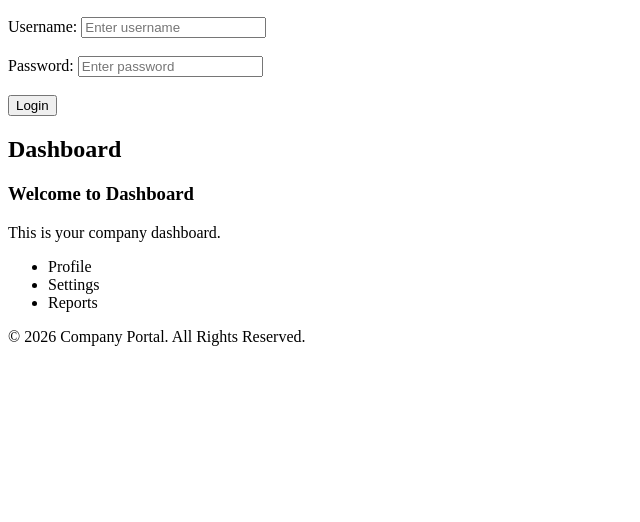
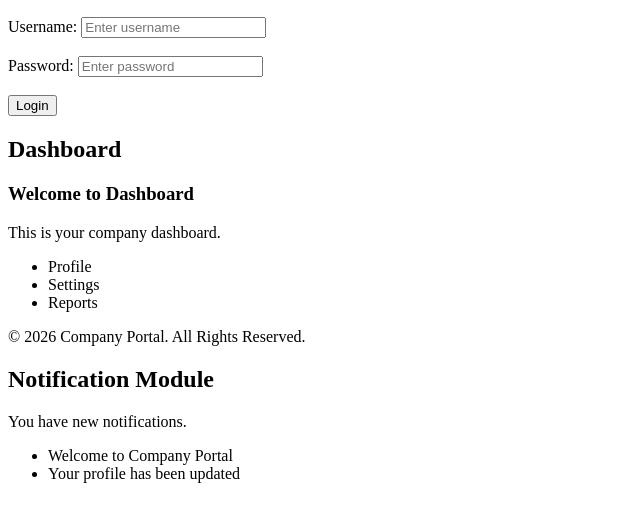
Before and after one commit to Sreelekha-v-u/company-login-portal, a plain HTML site: page index.html in a window 1280 px wide. Shown: the part 96-618 px from the top of the page, without its empty margins (0-640 px from the left). Drawn offline with Linux system fonts and the light colour scheme.

Commit message:
Added notification module

```diff
--- a/index.html
+++ b/index.html
@@ -32,3 +32,12 @@
 <footer>
     <p>© 2026 Company Portal. All Rights Reserved.</p>
 </footer>
+<h2>Notification Module</h2>
+
+<section>
+    <p>You have new notifications.</p>
+    <ul>
+        <li>Welcome to Company Portal</li>
+        <li>Your profile has been updated</li>
+    </ul>
+</section>
```
